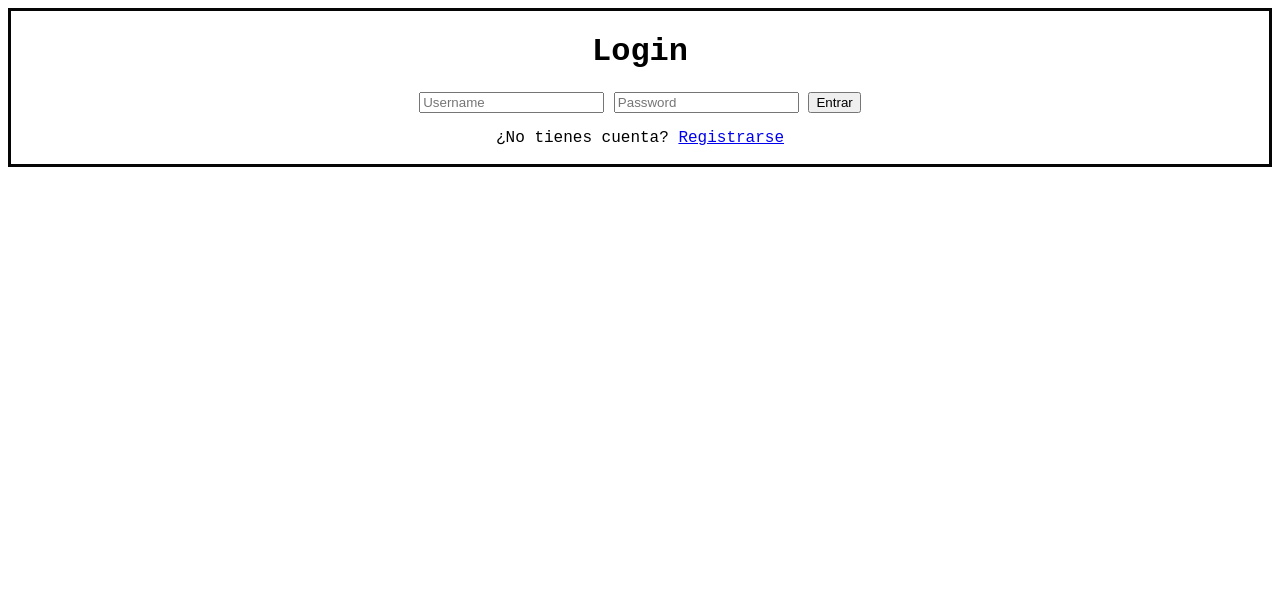
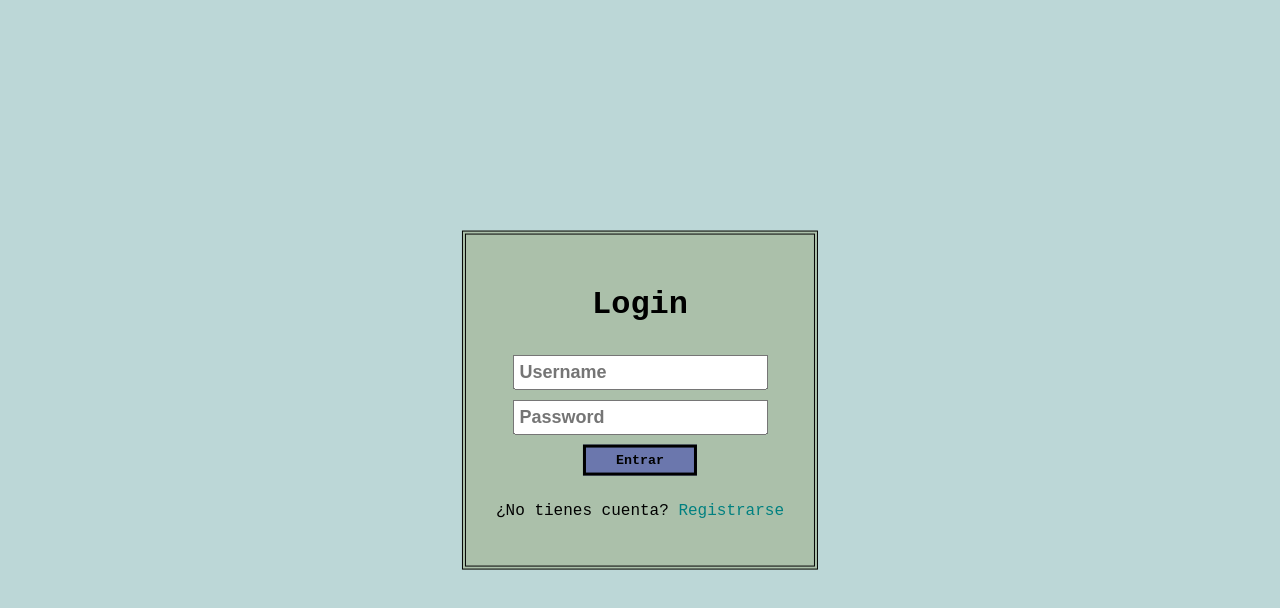
Before and after one commit to Maloserastu/RBAC, a SvelteKit app in the folder src/proyect/frontend/: page /login in a window 1280 px wide. Shown: the top 608 px of the page. Built offline with nearby package versions, Linux system fonts and the light colour scheme.

Commit message:
Feature: Implementación CSS

```diff
--- a/src/proyect/frontend/src/routes/login/+page.svelte
+++ b/src/proyect/frontend/src/routes/login/+page.svelte
@@ -36,7 +36,7 @@
 
 <!-- Formulario del login-->
 
-
+<div>
 <form on:submit|preventDefault={handleLogin}>  <!-- Evita que se recarge la pagina y llama a la funcion handlelogin-->
     <h1>Login</h1>
   <input type="text" placeholder="Username" bind:value={username} required />
@@ -44,18 +44,73 @@
   <button type="submit">Entrar</button>
   <p>¿No tienes cuenta? <a href="/register">Registrarse</a></p>
 </form>
-
+</div>
 {#if error}
   <p style="color:red">{error}</p>
 {/if}
 
 
 <style>
-    form{
-        text-align: center;
-        padding: 1px;
-        border: 3px solid rgb(5, 5, 5);
-        font-family: 'Courier New', Courier, monospace;
+/*Css global(body)*/
+
+    :global(body){
+        padding: 0px;
+        margin: 0px;
+        background-color: rgba(53, 134, 134, 0.33);
     }
 
+
+    div{
+      background-color: rgba(111, 111, 12, 0.218);
+        text-align: center;
+        padding: 30px;
+        font-family: 'Courier New', Courier, monospace;
+        position:absolute;
+        transform: translate(-50%, -50%);
+        left: 50%;
+        top: 50%;
+        border: 4px double rgb(5, 5, 5);
+        width: auto;
+        height: auto;
+
+    }
+div button{
+  background-color: rgba(75, 82, 175, 0.66);
+  font-family: 'Courier New', Courier, monospace;
+  font-weight: bold;
+  border: 3px solid black;
+  padding: 5px  30px;
+}
+
+    /*Css formulario*/
+    form {
+  display: flex;
+  flex-direction: column;
+  gap: 10px;
+  align-items: center; /* Centra horizontalmente */
+}
+
+form input{
+
+  font-weight: bold;
+  padding: 5px;
+  font-size: large;
+}
+form h1{
+  font-size: 2em;
+}
+form p{
+  font-family: 'Courier New', Courier, monospace;
+
+}
+form a{
+  text-decoration: none;
+  color: teal;
+}
+
+
+
+
+
+
 </style>
--- a/src/proyect/frontend/src/routes/protected/+page.svelte
+++ b/src/proyect/frontend/src/routes/protected/+page.svelte
@@ -37,10 +37,45 @@
     goto('/login'); // ✅ Redirige al login
   }
 </script>
-
+<div class="message">
 {#if loading}
   <p>Cargando...</p>
 {:else}
   <h1>Bienvenido, {username}</h1>
   <button on:click={handleLogout}>Cerrar sesión</button>
 {/if}
+</div>
+
+<style>
+
+/*Css global(body)*/
+
+    :global(body){
+        padding: 0px;
+        margin: 0px;
+        background-color: rgba(53, 134, 134, 0.33);
+    }
+
+    /*Mensaje de inicio*/
+    p,h1{
+      font-family: 'Courier New', Courier, monospace;
+      font-size: large;
+    }
+
+    button{
+      background-color: rgba(75, 82, 175, 0.66);
+      font-family: 'Courier New', Courier, monospace;
+      font-weight: bold;
+      border: 3px solid black;
+      padding: 5px  30px;
+    }
+    .message {
+      display: flex;
+      justify-content: center;
+      align-items: center;
+      height: 100vh;
+      flex-direction: column;
+    }
+
+
+</style>
--- a/src/proyect/frontend/src/routes/register/+page.svelte
+++ b/src/proyect/frontend/src/routes/register/+page.svelte
@@ -29,6 +29,7 @@
   }
 </script>
 
+  <div>
     <form on:submit|preventDefault={handleRegister}>
       <h1>Registro</h1>
       <input type="text" placeholder="Username" bind:value={username} required />
@@ -39,3 +40,68 @@
       <p>¿Ya tienes cuenta?<a href="/login "> Inicia sesión</a></p>
       {#if error}<p style="color:red">{error}</p>{/if}
     </form>
+  </div>
+<style>
+/*Css global(body)*/
+
+    :global(body){
+        padding: 0px;
+        margin: 0px;
+        background-color: rgba(53, 134, 134, 0.33);
+    }
+
+
+    div{
+      background-color: rgba(111, 111, 12, 0.218);
+        text-align: center;
+        padding: 30px;
+        font-family: 'Courier New', Courier, monospace;
+        position:absolute;
+        transform: translate(-50%, -50%);
+        left: 50%;
+        top: 50%;
+        border: 4px double rgb(5, 5, 5);
+        width: auto;
+        height: auto;
+
+    }
+div button{
+  background-color: rgba(75, 82, 175, 0.66);
+  font-family: 'Courier New', Courier, monospace;
+  font-weight: bold;
+  border: 3px solid black;
+  padding: 5px  30px;
+}
+
+    /*Css formulario*/
+    form {
+  display: flex;
+  flex-direction: column;
+  gap: 10px;
+  align-items: center; /* Centra horizontalmente */
+}
+
+form input{
+
+  font-weight: bold;
+  padding: 5px;
+  font-size: large;
+}
+form h1{
+  font-size: 2em;
+}
+form p{
+  font-family: 'Courier New', Courier, monospace;
+
+}
+form a{
+  text-decoration: none;
+  color: teal;
+}
+
+
+
+
+
+
+</style>
```
Also changed, not shown: 1 other file (tests, documents, lock files or other folders). Lines whose indentation alone changed are shown as unchanged.
